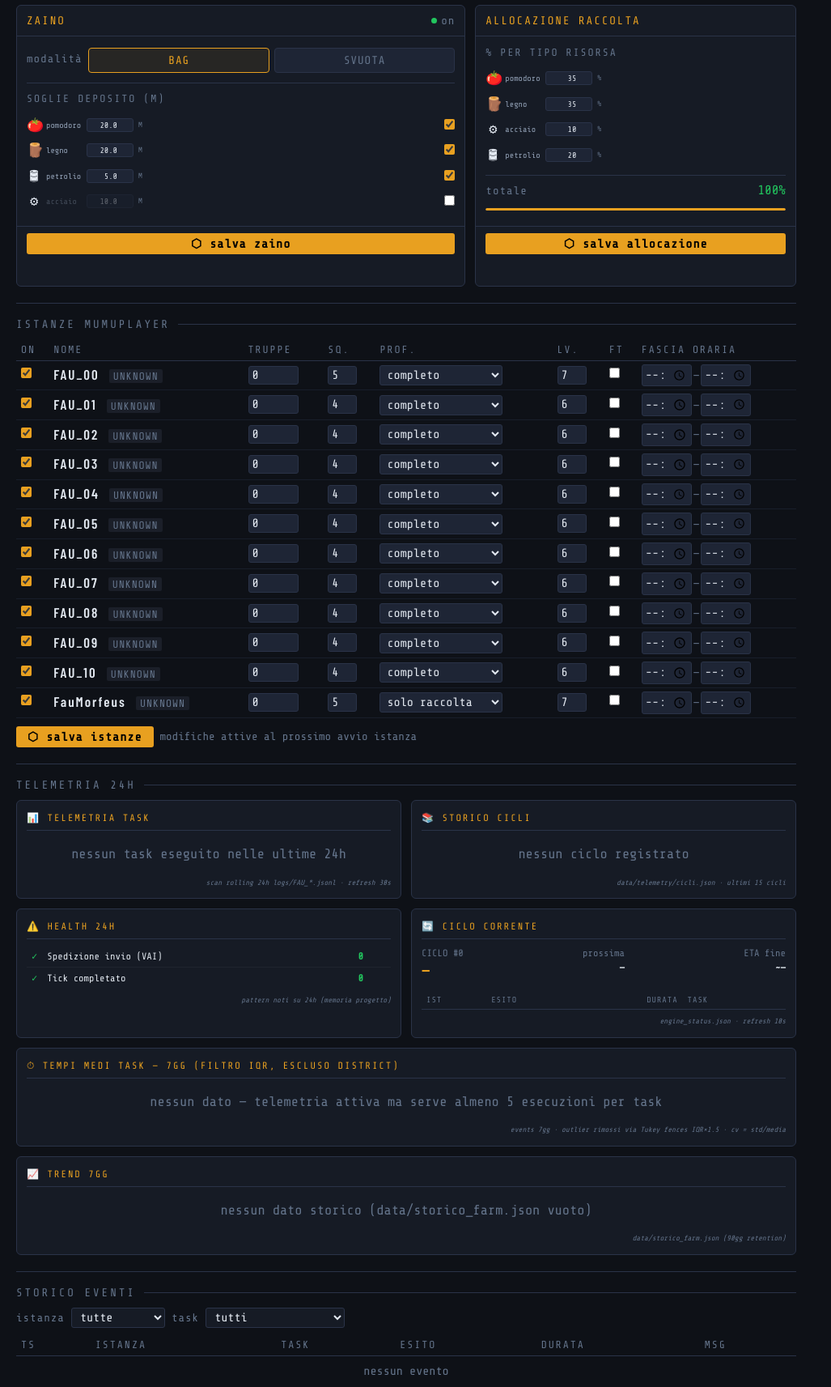
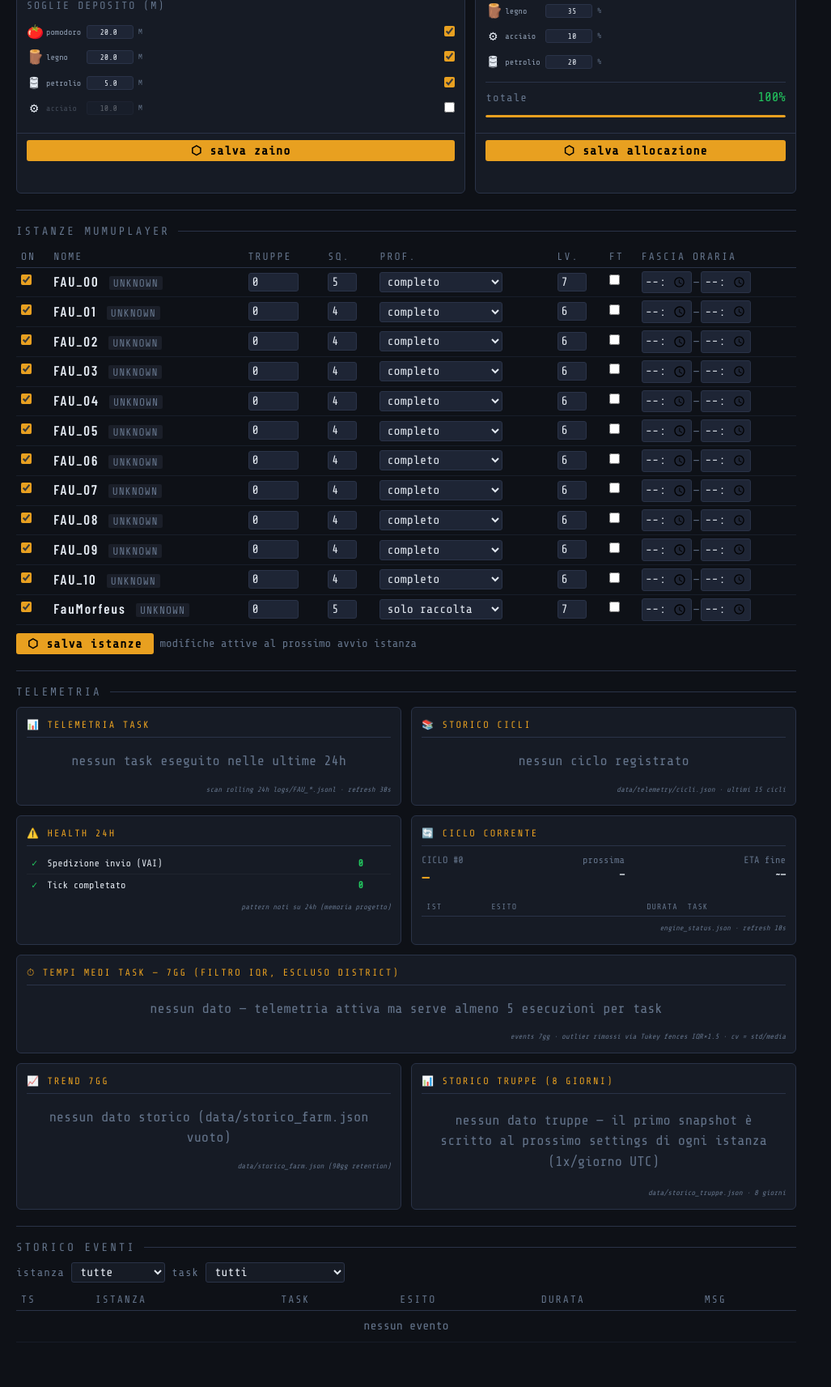
Before and after one commit to faustodba/doomsday-engine, a FastAPI app: page /ui in a window 1280 px wide. Shown: the part 2056-3769 px from the top of the page at 81% size, without its empty margins (0-1027 px from the left). After the commit the page ends 3714 px from the top, so only its background shows below. Run offline with FastAPI, Linux system fonts and the light colour scheme; lists and menus that the app fills with data are empty; some libraries are stand-ins or nearby versions; some web fonts are replaced.

Commit message:
fix: telemetria layout - storico truppe spostato in sezione telemetria
Modifiche layout:
- Sezione storico truppe (separata) RIMOSSA dal main flow
- Spostata dentro grid telemetria, affiancata a 'trend 7gg'
- Label sezione: 'telemetria 24h' -> 'telemetria' (24h non piu' accurato:
  contiene anche cicli/storico cross-day, trend 7gg, truppe 8gg)
- Trend 7gg: rimosso tel-full, ora half-width per sta affiancato a truppe

Layout finale tel-grid 2 colonne:
- Riga 1: telemetria task | storico cicli
- Riga 2: health 24h | ciclo corrente
- Riga 3: tempi medi (full)
- Riga 4: trend 7gg | storico truppe 8gg (NUOVO affiancati)

Co-Authored-By: Claude Opus 4.7 (1M context) <noreply@anthropic.com>

```diff
--- a/dashboard/templates/index.html
+++ b/dashboard/templates/index.html
@@ -15,19 +15,6 @@
       <div id="prod-istanze"
            hx-get="/ui/partial/produzione-istanze"
            hx-trigger="load, every 10s"
-           hx-swap="innerHTML">
-        <div style="color:var(--text-dim);text-align:center;padding:12px">caricamento...</div>
-      </div>
-    </div>
-
-    <div class="divider"></div>
-
-    <!-- ── WU66 STORICO TRUPPE 8gg ──────────────────────────── -->
-    <div class="section">
-      <div class="sec-label">📊 storico truppe (8 giorni)</div>
-      <div id="truppe-storico"
-           hx-get="/ui/partial/truppe-storico"
-           hx-trigger="load, every 60s"
            hx-swap="innerHTML">
         <div style="color:var(--text-dim);text-align:center;padding:12px">caricamento...</div>
       </div>
@@ -272,7 +259,7 @@
 
     <!-- ── TELEMETRIA (WU37 — Issue #53 MVP) ──────────────── -->
     <div class="section">
-      <div class="sec-label">telemetria 24h</div>
+      <div class="sec-label">telemetria</div>
       <div class="tel-grid">
 
         <div class="tel-card">
@@ -330,7 +317,7 @@
           <div class="tel-foot">events 7gg · outlier rimossi via Tukey fences IQR×1.5 · cv = std/media</div>
         </div>
 
-        <div class="tel-card tel-full">
+        <div class="tel-card">
           <div class="tel-head">📈 trend 7gg</div>
           <div id="tel-trend"
                hx-get="/ui/partial/telemetria-trend"
@@ -339,6 +326,17 @@
             <div style="color:var(--text-dim);text-align:center;padding:8px">caricamento...</div>
           </div>
           <div class="tel-foot">data/storico_farm.json (90gg retention)</div>
+        </div>
+
+        <div class="tel-card">
+          <div class="tel-head">📊 storico truppe (8 giorni)</div>
+          <div id="truppe-storico"
+               hx-get="/ui/partial/truppe-storico"
+               hx-trigger="load, every 60s"
+               hx-swap="innerHTML">
+            <div style="color:var(--text-dim);text-align:center;padding:8px">caricamento...</div>
+          </div>
+          <div class="tel-foot">data/storico_truppe.json · 8 giorni</div>
         </div>
 
       </div>
```
